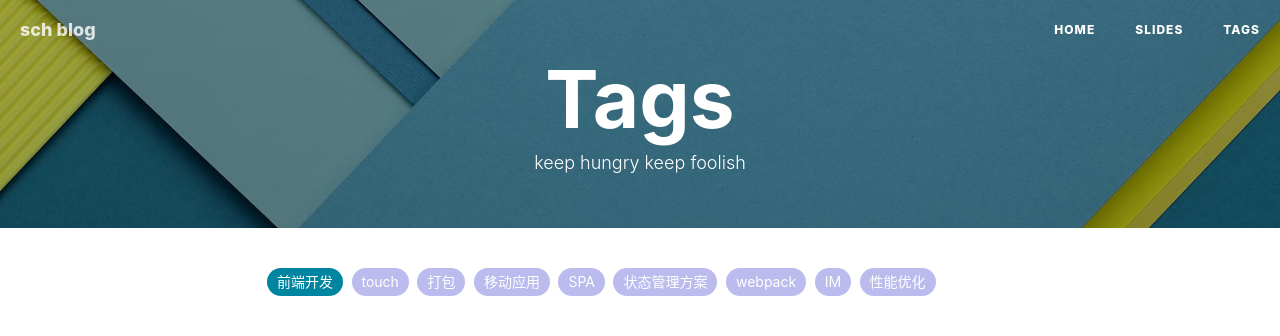
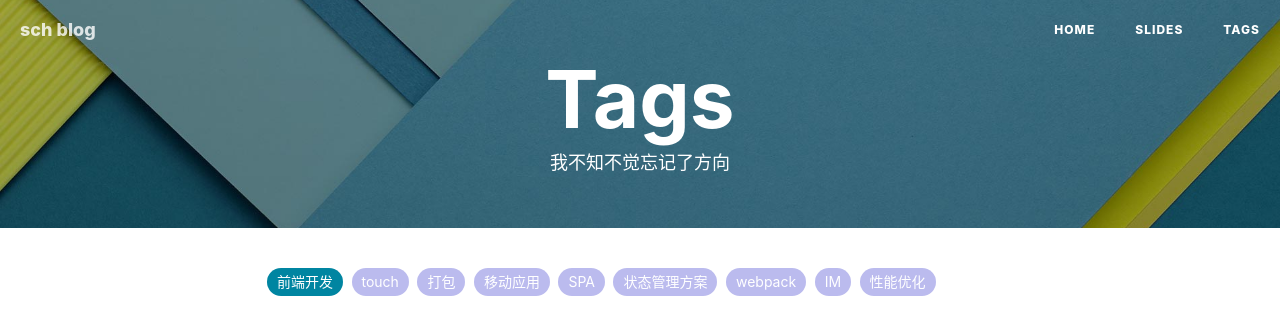
Before and after one commit to mainpage/mainpage.github.io, a Jekyll site: the page built from tags.html, in a window 1280 px wide. Shown: the top 336 px of the page. Built offline with Jekyll 4.4.1, drawn with Linux system fonts in a browser that asks for light colours; nearby versions of some CDN libraries; comment, search, counter and statistics services are not loaded.

Commit message:
更改站点配置

```diff
--- a/_config.yml
+++ b/_config.yml
@@ -58,24 +58,24 @@
 
 
 
-# Analytics settings
-# Baidu Analytics
-ba_track_id: 4cc1f2d8f3067386cc5cdb626a202900
-# Google Analytics
-ga_track_id: 'UA-49627206-1'            # Format: UA-xxxxxx-xx
-ga_domain: huangxuan.me
+# # Analytics settings
+# # Baidu Analytics
+# ba_track_id: 4cc1f2d8f3067386cc5cdb626a202900
+# # Google Analytics
+# ga_track_id: 'UA-49627206-1'            # Format: UA-xxxxxx-xx
+# ga_domain: huangxuan.me
 
 
 
 # Sidebar settings
-sidebar: false                           # whether or not using Sidebar.
-sidebar-about-description: "写点前端，生活更美好"
-sidebar-avatar: /img/avatar-sch.jpg      # use absolute URL, seeing it's used in both `/` and `/about/`
+sidebar: true                           # whether or not using Sidebar.
+sidebar-about-description: "沙朝恒，前端，杭州 <br/> vivo前端工程师 <br/> 网易前端工程师（past）"
+sidebar-avatar: /img/avatar-sch.jpeg      # use absolute URL, seeing it's used in both `/` and `/about/`
 
 
 
 # Featured Tags
-featured-tags: false                     # whether or not using Feature-Tags
+featured-tags: true                     # whether or not using Feature-Tags
 featured-condition-size: 1              # A tag will be featured if the size of it is more than this condition value
 
 
--- a/tags.html
+++ b/tags.html
@@ -1,7 +1,7 @@
 ---
 title: Tags
 layout: default
-description: keep hungry keep foolish
+description: 我不知不觉忘记了方向
 header-img: "img/tag-bg.jpg"
 ---
 
```
Also changed, not shown: img/avatar-sch.jpeg (added), img/avatar-sch.jpg (deleted).
